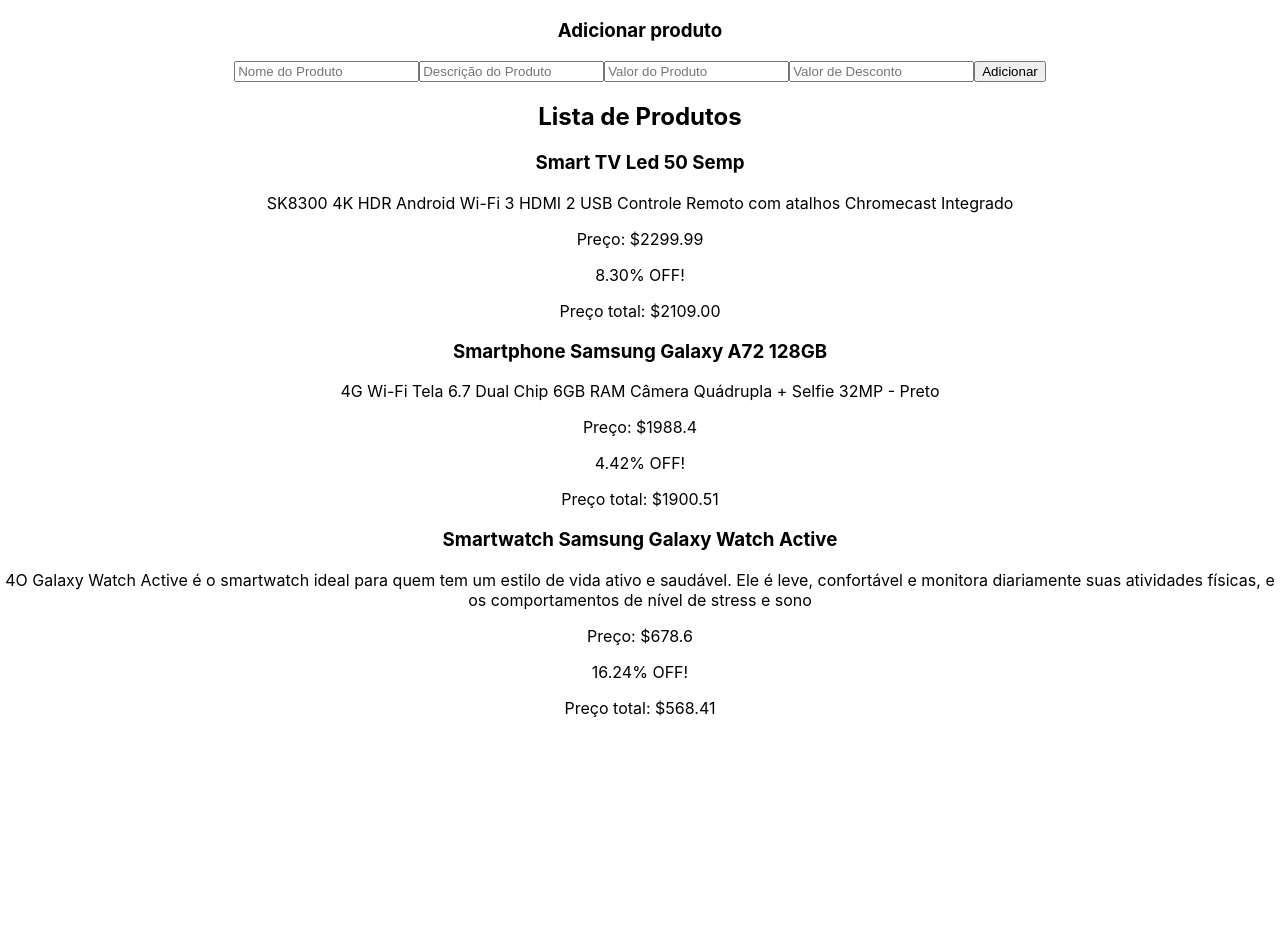
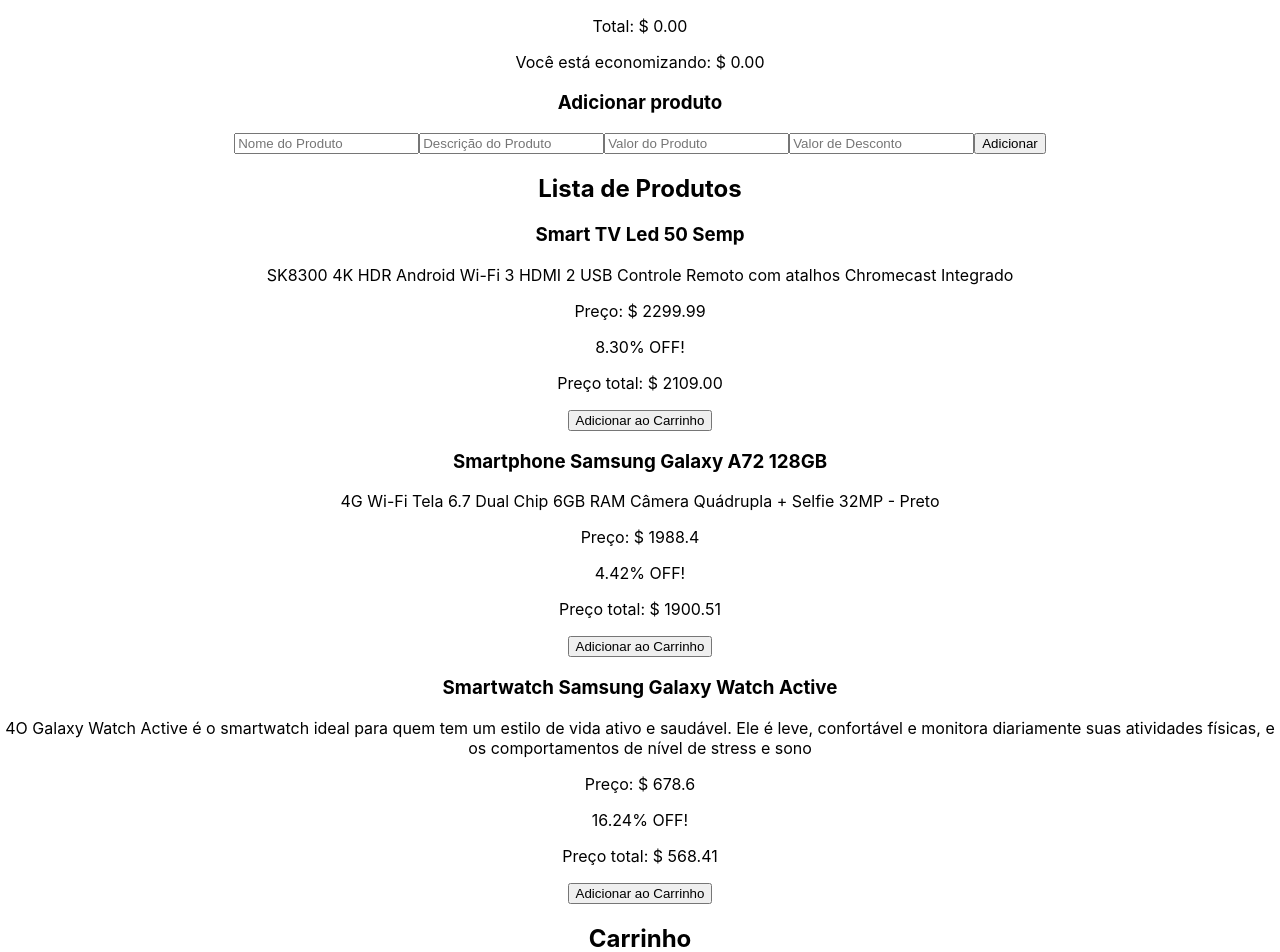
Before and after one commit to Kenzie-Academy-Brasil-Developers/react-entrega-s3-projeto-de-nivelamento-RafaelSchug, a React (Create React App) app: page / in a window 1280 px wide. Shown: the top 952 px of the page. Before the commit the page ends 800 px from the top, so only its background shows below. Built offline with nearby package versions, Linux system fonts and the light colour scheme.

Commit message:
feat: Cart

```diff
--- a/src/App.js
+++ b/src/App.js
@@ -3,16 +3,23 @@
 import {useState} from 'react';
 import products_list from './helper';
 import AddProduct from './components/AddProduct';
+import Cart from './components/Cart';
+import Header from './components/Header';
 
 
 function App() {
 
   const [products, setProducts] = useState(products_list);
+  const [cartList, setCartList] = useState([]);
+
+  console.log(cartList)
 
   return (
     <div className="App">
+      <Header cartList={cartList}></Header>
       <AddProduct products={products} setProducts={setProducts}></AddProduct>
-      <Products products={products}></Products>
+      <Products products={products} cartList={cartList} setCartList={setCartList}></Products>
+      <Cart cartList={cartList} setCartList={setCartList}></Cart>
     </div>
   );
 }
--- a/src/components/AddProduct/index.jsx
+++ b/src/components/AddProduct/index.jsx
@@ -8,7 +8,7 @@
         event.preventDefault();
         const nextId = products.reduce((acc, item) => item.code > acc ? acc = item.code : acc, 0) + 1;
         const isProductIncluded = products.some(item => item.name === inputInfo.name);
-        const isFilled = Object.values(inputInfo).every(item => item); //check if every input field is filled
+        const isFilled = Object.values(inputInfo).every(item => item.length > 0 || item >= 0); //check if every input field is filled
 
         if(!isProductIncluded && isFilled){
             setProducts([...products, {...inputInfo, code: nextId}]);
--- /dev/null
+++ b/src/components/Cart/index.jsx
@@ -0,0 +1,26 @@
+const Cart = ({cartList, setCartList}) => {
+
+    const handleRemoveItem = (id) => {
+        setCartList(cartList.filter(item => item.code !== id))
+    }
+
+    return (
+        <div className='cart__container'>
+            <h2>Carrinho</h2>
+            {cartList.map(({code, name, description, price, discount, quantity}, index) => {
+                return (
+                    <div className='cart_card' key={index}>
+                        <h4>{name}</h4>
+                        <p>{description}</p>
+                        <p>Preço: $ {price}</p>
+                        <p>Desconto: $ {discount}</p>
+                        <p>Quantidade: {quantity}</p>
+                        <button onClick={() => handleRemoveItem(code)}>Remover</button>
+                    </div>
+                )
+            })}
+        </div>
+    )
+}
+
+export default Cart;
--- /dev/null
+++ b/src/components/Header/index.jsx
@@ -0,0 +1,13 @@
+const Header = ({cartList}) => {
+    return (
+        <div>
+            <p>
+                Total: $ {(cartList.reduce((acc, item)=> acc + ((item.price - item.discount) * item.quantity), 0).toFixed(2))}
+            </p>
+            <p>Você está economizando: $ {(cartList.reduce((acc, item) => acc + (item.discount * item.quantity), 0).toFixed(2))}</p>
+        </div>
+
+    )
+}
+
+export default Header;
--- a/src/components/Products/index.jsx
+++ b/src/components/Products/index.jsx
@@ -1,4 +1,22 @@
-const Products = ({products}) => {
+const Products = ({products, cartList, setCartList}) => {
+
+    const handleAddToCart = (id) => {
+        const product = products.find(item => item.code === id);
+        const isProductInCart = cartList.some(item => item.code === id);
+
+        if(!isProductInCart){
+            setCartList([...cartList, {...product, quantity: 1}])
+        } else {
+            const updateCart = cartList.map(item => {
+                if(item.code === id){
+                    return {...item, quantity: item.quantity + 1};
+                } else {
+                    return item;
+                }
+            })
+            setCartList(updateCart);
+        }
+    }
 
     return (
         <div className='products_list__container'>
@@ -8,9 +26,10 @@
                     <div className='product_card' key={code}>
                         <h3>{name}</h3>
                         <p>{description}</p>
-                        <p>Preço: ${price}</p>
+                        <p>Preço: $ {price}</p>
                         <p>{(discount / price * 100).toFixed(2)}% OFF!</p>
-                        <p>Preço total: ${(price - discount).toFixed(2)}</p>
+                        <p>Preço total: $ {(price - discount).toFixed(2)}</p>
+                        <button onClick={() => handleAddToCart(code)}>Adicionar ao Carrinho</button>
                     </div>
                 )
             })}
```
